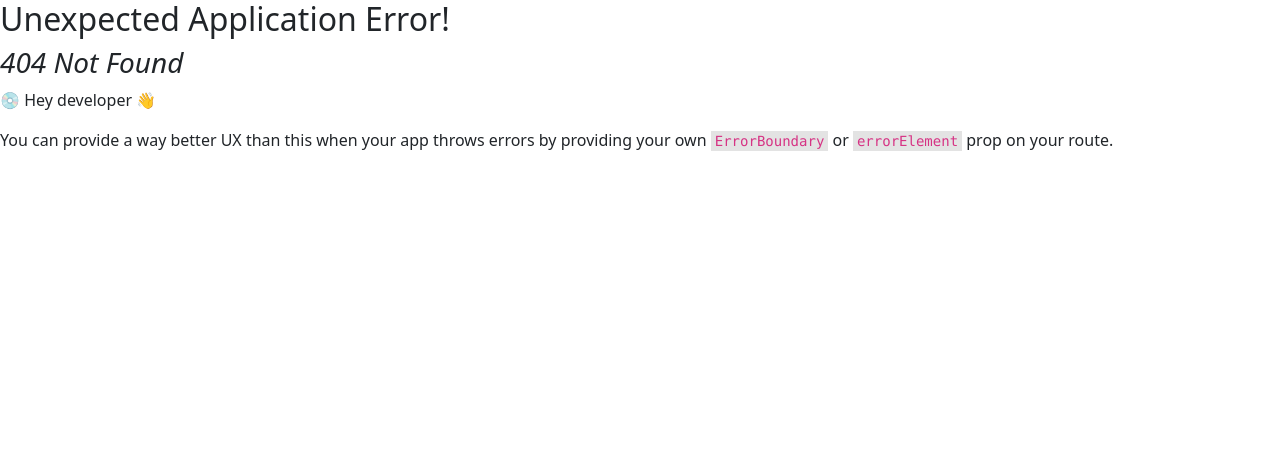
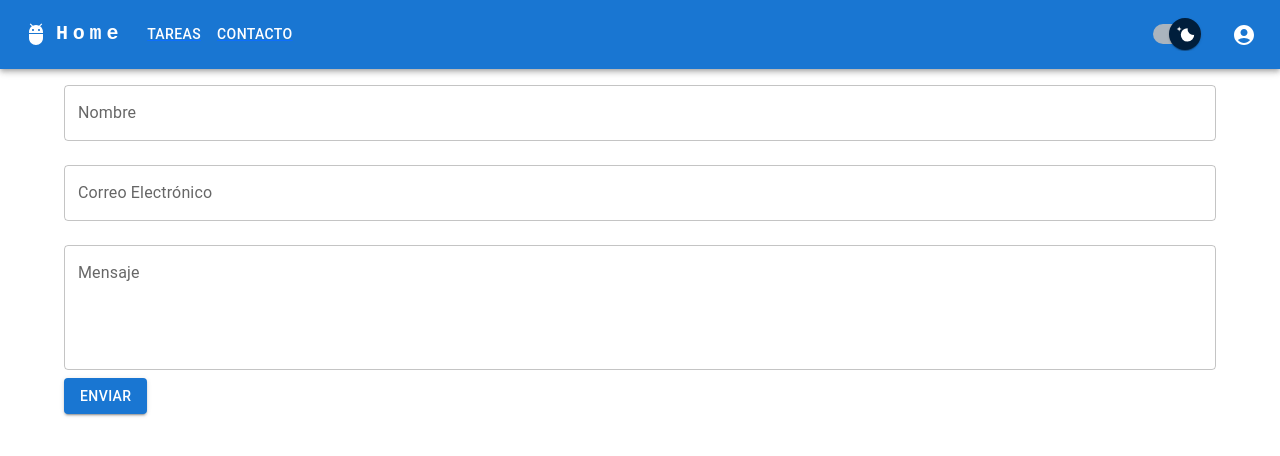
Before and after one commit to joaquinmartinez2912/PracticasReact, a React (Create React App) app: page /contacto in a window 1280 px wide. Before the commit this address had no page. Shown: the top 456 px of the page. Built offline with nearby package versions, Linux system fonts and the light colour scheme.

Commit message:
correcciones finales

```diff
--- a/src/components/Card.jsx
+++ b/src/components/Card.jsx
@@ -8,7 +8,7 @@ export default function BasicCard({data}) {
     const {id, title, completed} = data
 
     return (
-    <Card style={{margin: "25px", maxWidth:"20px", height:"200px", backgroundColor:"#62D5FA"}} sx={{ minWidth: 275 }}  >
+    <Card style={{margin: "25px", maxWidth:"20px", height:"200px", backgroundColor:"#FAFAFA", border: "solid 3px #09789B"}} sx={{ minWidth: 275 }}  >
       <CardContent >
         <Typography sx={{ fontSize: 14 }} color="text.secondary" gutterBottom>
           {id}
--- /dev/null
+++ b/src/components/ContactForm.jsx
@@ -0,0 +1,39 @@
+import React from 'react';
+import { Container, TextField, Button } from '@mui/material';
+import { useContext} from 'react';
+import { ModeContext } from "../contexts/ModeContext";
+
+
+export default function ContactForm()  {
+  const {Modo} = useContext(ModeContext)
+  return (
+
+    <Container>
+      <form>
+        <TextField style={{filter: Modo ? "none" : "invert(1)"}}
+          label="Nombre"
+          fullWidth
+          variant="outlined"
+          margin="normal"
+        />
+        <TextField style={{filter: Modo ? "none" : "invert(1)"}}
+          label="Correo Electrónico"
+          fullWidth
+          variant="outlined"
+          margin="normal"
+        />
+        <TextField style={{filter: Modo ? "none" : "invert(1)"}}
+          label="Mensaje"
+          multiline
+          rows={4}
+          fullWidth
+          variant="outlined"
+          margin="normal"
+        />
+        <Button variant="contained" color="primary" >
+          Enviar
+        </Button>
+      </form>
+    </Container>
+  );
+};
--- a/src/components/MenuM.jsx
+++ b/src/components/MenuM.jsx
@@ -18,7 +18,7 @@ import { useContext} from 'react';
 import { ModeContext } from "../contexts/ModeContext";
 import AccountCircleIcon from '@mui/icons-material/AccountCircle';
 
-const pages = [{nombre: "Tareas", path: "/listado"}];
+const pages = [{nombre: "Tareas", path: "/listado"},{nombre: "Contacto", path: "/contacto"}];
 
 const settings = [{nombre: "Cerrar Sesion", path: "/protegido"}];
 
@@ -44,7 +44,7 @@ function ResponsiveAppBar() {
   };
 
   return (
-    <AppBar position="static">
+    <AppBar position="static" >
       <Container maxWidth="xl">
         <Toolbar disableGutters>
 
--- a/src/index.js
+++ b/src/index.js
@@ -8,12 +8,14 @@ import Home from './pages/Home';
 import Listado from './pages/Listado';
 import Protected from './pages/Protected';
 import Logeo from './pages/Logeo';
+import Contacto from './pages/Contacto';
 
 import {
   // BrowserRouter,
    RouterProvider,
   createBrowserRouter
 } from 'react-router-dom';
+
 
 const router = createBrowserRouter([
   {
@@ -32,6 +34,10 @@ const router = createBrowserRouter([
     path: "/protegido",
     element: <Protected />,
   },
+  {
+    path: "/contacto",
+    element: <Contacto />,
+  },
 ]);
 
 
--- /dev/null
+++ b/src/pages/Contacto.jsx
@@ -0,0 +1,10 @@
+import ContactForm from "../components/ContactForm";
+import LMain from "../layouts/Lmain";
+
+export default function Contacto() {
+    return (
+        <LMain>
+            <ContactForm/>
+        </LMain>
+    )
+}
```
